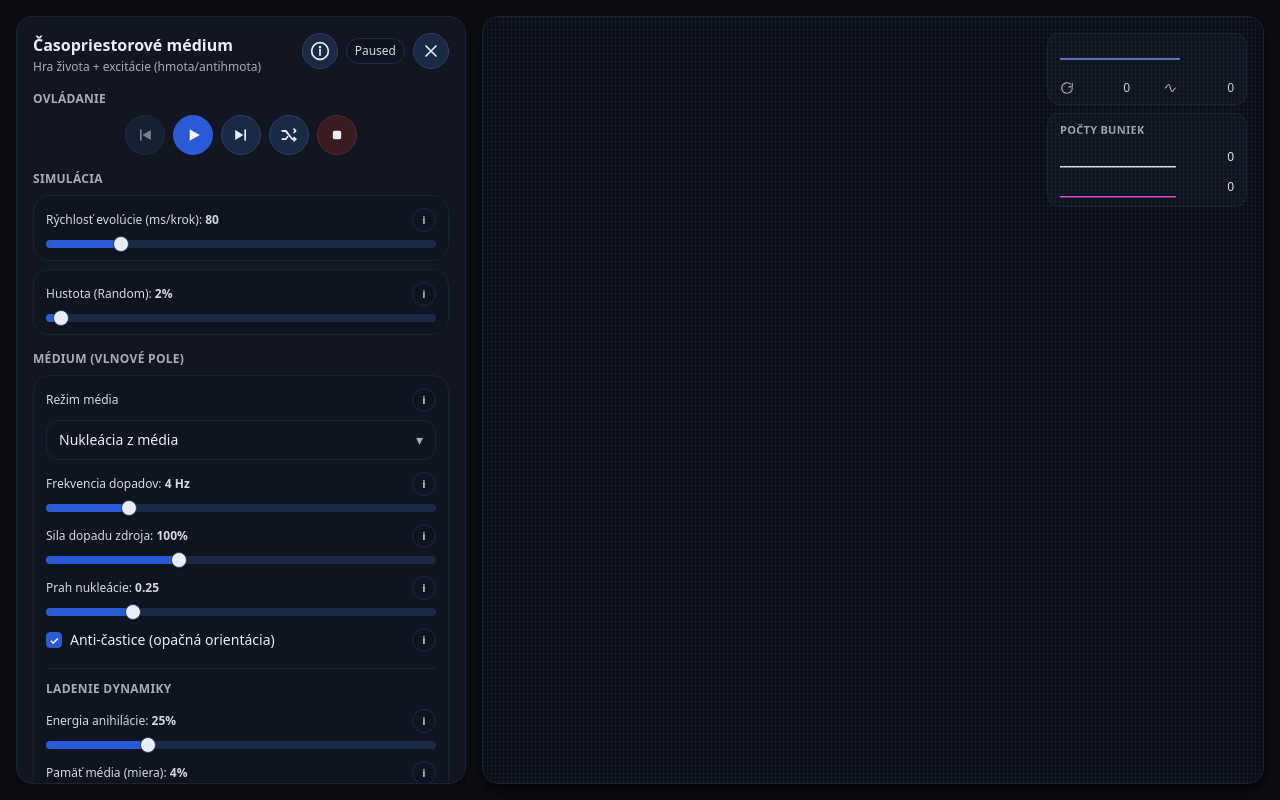
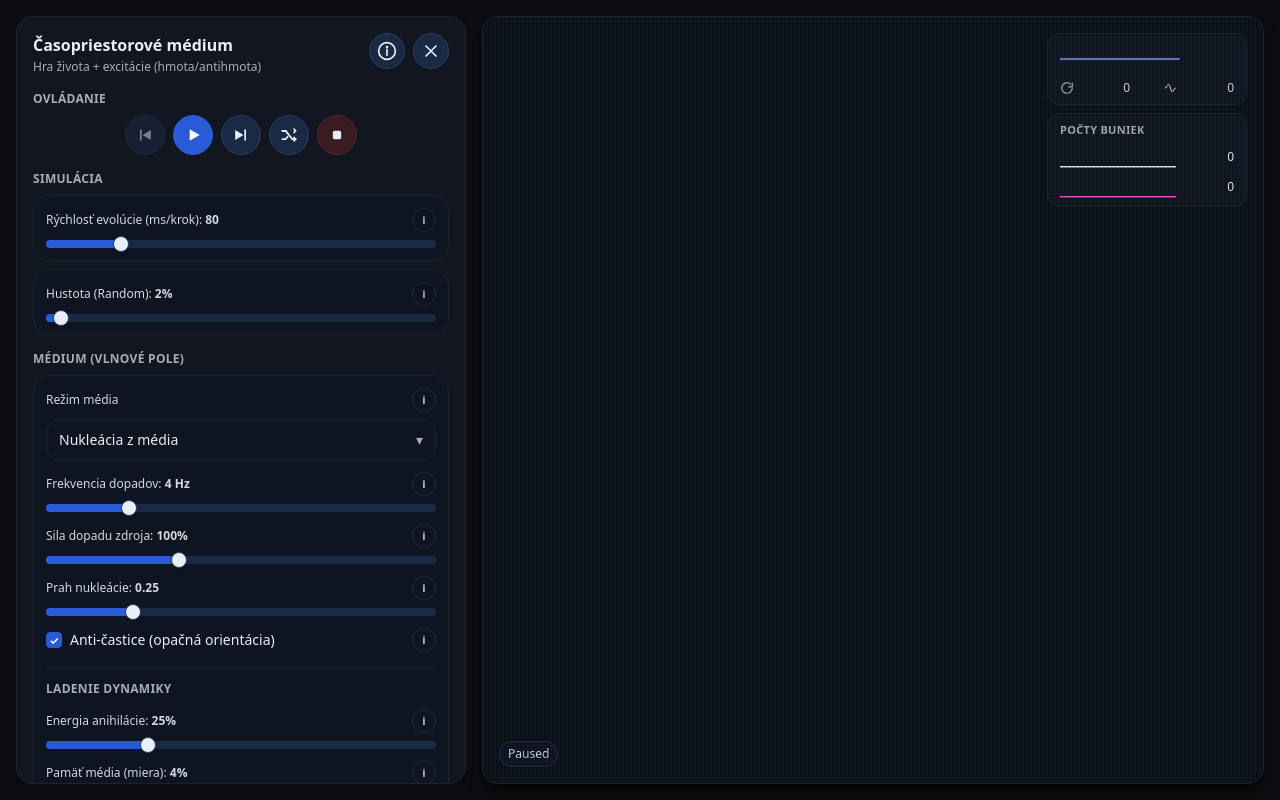
Before and after one commit to igisho/GameOfLife, a React (Vite) app: page / in a window 1280 px wide. Built offline with nearby package versions, Linux system fonts and the light colour scheme.

Commit message:
Relocate "Running/Paused" indicator from Sidebar to main view and improve UI element positioning.

```diff
--- a/src/App.tsx
+++ b/src/App.tsx
@@ -251,7 +251,13 @@ export default function App() {
 
         <main className="h-full min-h-0 min-w-0 flex-1">
             <div className="relative h-full overflow-hidden rounded-2xl border border-[var(--panel-border)] bg-[var(--canvas)] shadow-lg [--tw-shadow-color:var(--shadow-color)] [--tw-shadow:var(--tw-shadow-colored)]">
-             <div className="pointer-events-none absolute right-4 top-4 z-10 space-y-2">
+              <div className="pointer-events-none absolute bottom-4 left-4 z-10">
+                <span className="inline-flex rounded-full border border-[var(--pill-border)] bg-[var(--field)] px-2 py-1 text-xs font-medium opacity-90">
+                  {game.running ? 'Running' : 'Paused'}
+                </span>
+              </div>
+
+              <div className="pointer-events-none absolute right-4 top-4 z-10 space-y-2">
                <div
                  className="w-[200px] overflow-hidden rounded-xl border border-[var(--panel-border)] px-3 py-2 text-xs font-medium"
                  style={{ backgroundColor: 'color-mix(in srgb, var(--panel) 88%, transparent)' }}
--- a/src/components/Sidebar.tsx
+++ b/src/components/Sidebar.tsx
@@ -295,9 +295,6 @@ export default function Sidebar({ game, theme, setTheme, onHide }: Props) {
                 </Button>
               </Tooltip>
 
-              <span className="inline-flex rounded-full border border-[var(--pill-border)] bg-[var(--field)] px-2 py-1 text-xs font-medium opacity-90">
-                {game.running ? 'Running' : 'Paused'}
-              </span>
               <Button className="h-9 w-9 rounded-full p-0" onClick={onHide} aria-label="Zavrieť menu">
                 <svg viewBox="0 0 24 24" fill="none" className="h-5 w-5" aria-hidden="true">
                   <path
```
